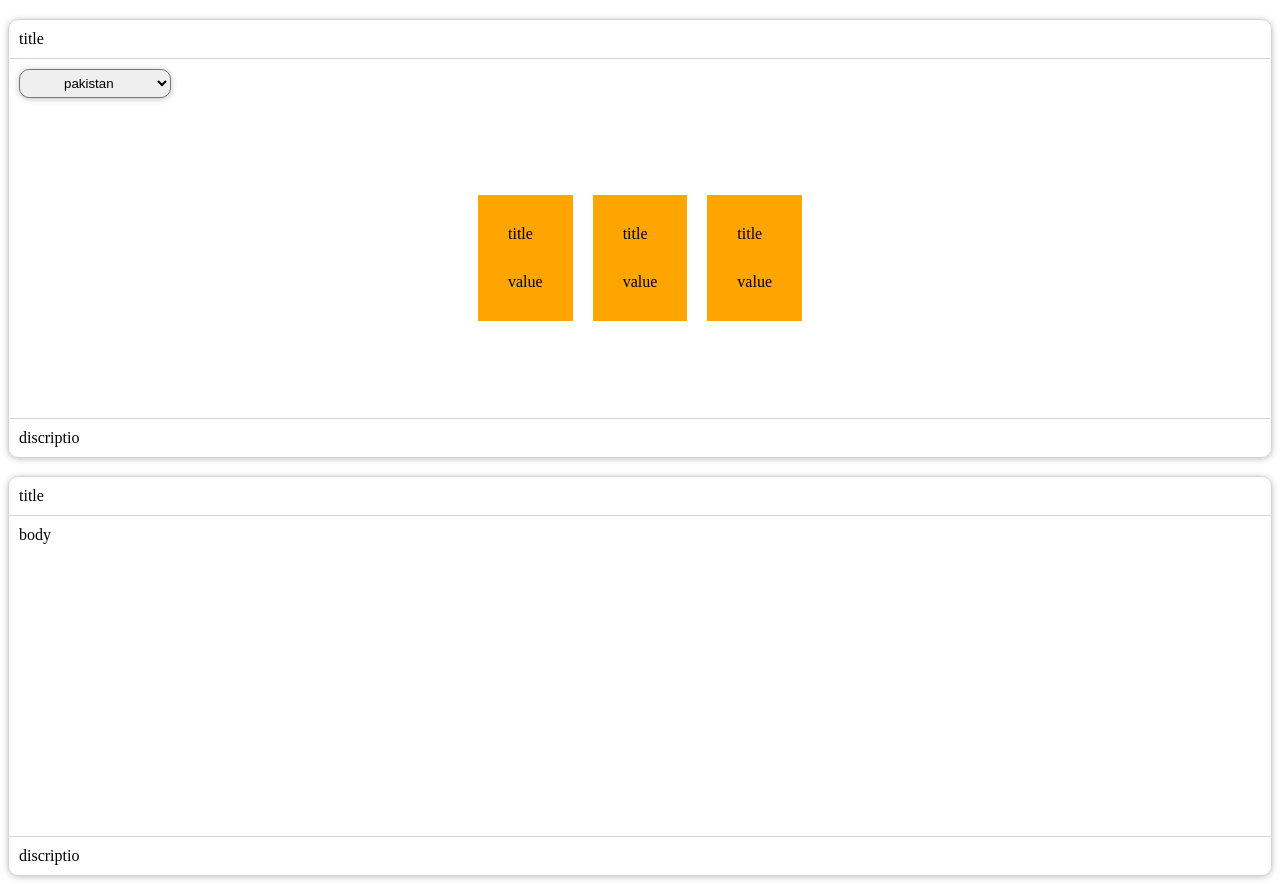
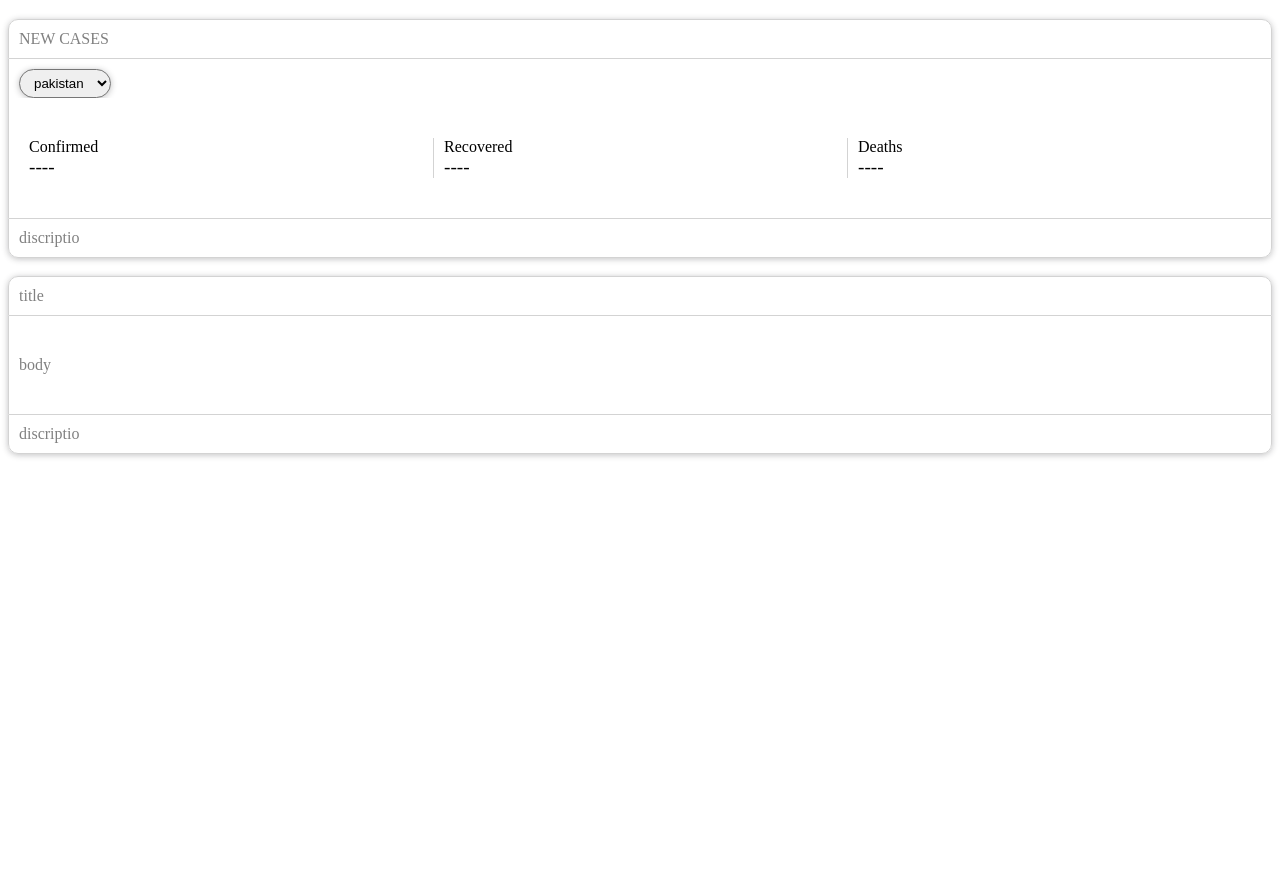
Before and after one commit to sllujaan/Coronavirus_COVID-19, a plain HTML site: page covid-19.html in a window 1280 px wide. Shown: the part 61-945 px from the top of the page. After the commit the page ends 800 px from the top, so only its background shows below. Drawn offline with Linux system fonts and the light colour scheme; no server answers.

Commit message:
making containers....

```diff
--- a/covid-19.css
+++ b/covid-19.css
@@ -18,11 +18,13 @@ h1{
     padding-top: 10px;
     padding-left: 10px;
 
+    overflow: hidden;
+
 }
 
 select {
-    padding: 5px 40px;
-    border-radius: 10px;
+    padding: 5px 10px;
+    border-radius: 20px;
     outline: none;
 
     -webkit-box-shadow: rgba(32, 33, 36, 0.28) 0px 1px 6px 0px;
@@ -38,6 +40,7 @@ select {
 
 
 .statistics{
+    color: gray;
     background-color: white;
     width: 100%;
     border-radius: 10px;
@@ -63,13 +66,15 @@ select {
 }
 
 .body {
-    padding: 10px;
+    padding: 40px 10px;
     width: 100%;
-    height: 300px;
+
 
     border: 1px solid lightgrey;
     border-bottom: none;
     border-top: none;
+
+    overflow: hidden;
 
 }
 
@@ -91,11 +96,48 @@ select {
     align-items: center;
 }
 
-.cases .body div {
-    background-color: orange;
-    margin: 10px;
-    padding: 10px;
+.cases .body > div {
+    /*background-color: orange;*/
+
+    width: 100%;
+
+
+    display: flex;
+    flex-wrap: wrap;
+    justify-content: flex-start;
+    align-items: flex-start;
+
+
+    overflow: hidden;
+    text-overflow: ellipsis;
+
+
+
+
 }
+
+.conformed > div , .recovered > div, .deaths > div {
+     /*background-color: green;*/
+     color: black;
+    padding-left: 10px;
+    padding-right: 10px;
+
+    width: 100%;
+
+    overflow: hidden;
+    text-overflow: ellipsis;
+    white-space: nowrap;
+}
+
+.recovered > div, .deaths > div {
+    border-left: 1px solid lightgrey;
+}
+
+.body .value {
+    font-size: larger;
+}
+
+
 
 
 .cases {
--- a/covid-19.html
+++ b/covid-19.html
@@ -23,7 +23,7 @@
     -->
 
     <div class="statistics cases">
-        <div class="title">title</div>
+        <div class="title">NEW CASES</div>
 
         <div class="select-country">
             <select name="countries-covid-19" id="countries-covid-19">
@@ -35,16 +35,16 @@
 
         <div class="body">
             <div class="conformed">
-                <div class="titlea">title</div>
-                <div class="value">value</div>
+                <div class="b-title">Confirmed</div>
+                <div class="value">----</div>
             </div>
             <div class="recovered">
-                <div class="titlea">title</div>
-                <div class="value">value</div>
+                <div class="b-title">Recovered</div>
+                <div class="value">----</div>
             </div>
             <div class="deaths">
-                <div class="titlea">title</div>
-                <div class="value">value</div>
+                <div class="b-title">Deaths</div>
+                <div class="value">----</div>
             </div>
         </div>
         <div class="bottom-discription">discriptio</div>
```
